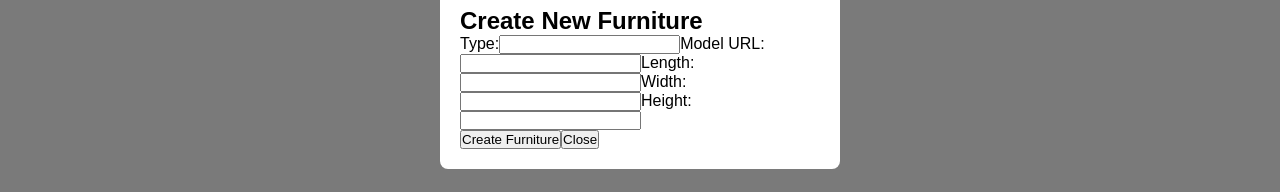
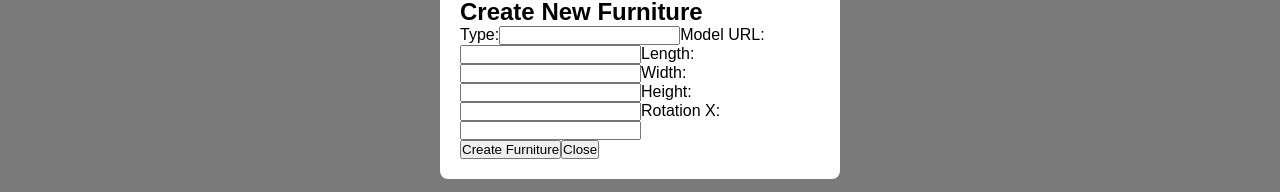
Before and after one commit to dangkyle64/simulate_room_web_nextjs, a Next.js app: page /furniture in a window 1280 px wide. Both pictures are taken after a click on the button "Create". Shown: the part 322-514 px from the top of the page. Built offline with nearby package versions, Linux system fonts and the light colour scheme; no server answers.

Commit message:
add input for the rotation_x when creating/updating the furniture
author: dangkyle64
date: 2/17/2025

rotation_x was an empty string for some reason, causing issues in the update function.

```diff
--- a/app/furniture/_components/modals/CRUDModal.js
+++ b/app/furniture/_components/modals/CRUDModal.js
@@ -98,6 +98,14 @@ const CRUDModal = ({ onClose, onCreate, onUpdate, existingFurniture }) => {
                         onChange={handleChange}
                     />
 
+                    <label>Rotation X:</label>
+                    <input
+                        type="number"
+                        name="rotation_x"
+                        value={formData.rotation_x}
+                        onChange={handleChange}
+                    />
+
                     <div>
                         <button type="submit">{existingFurniture ? 'Update Furniture' : 'Create Furniture'}</button>
                         <button type="button" onClick={onClose}>Close</button>
```
